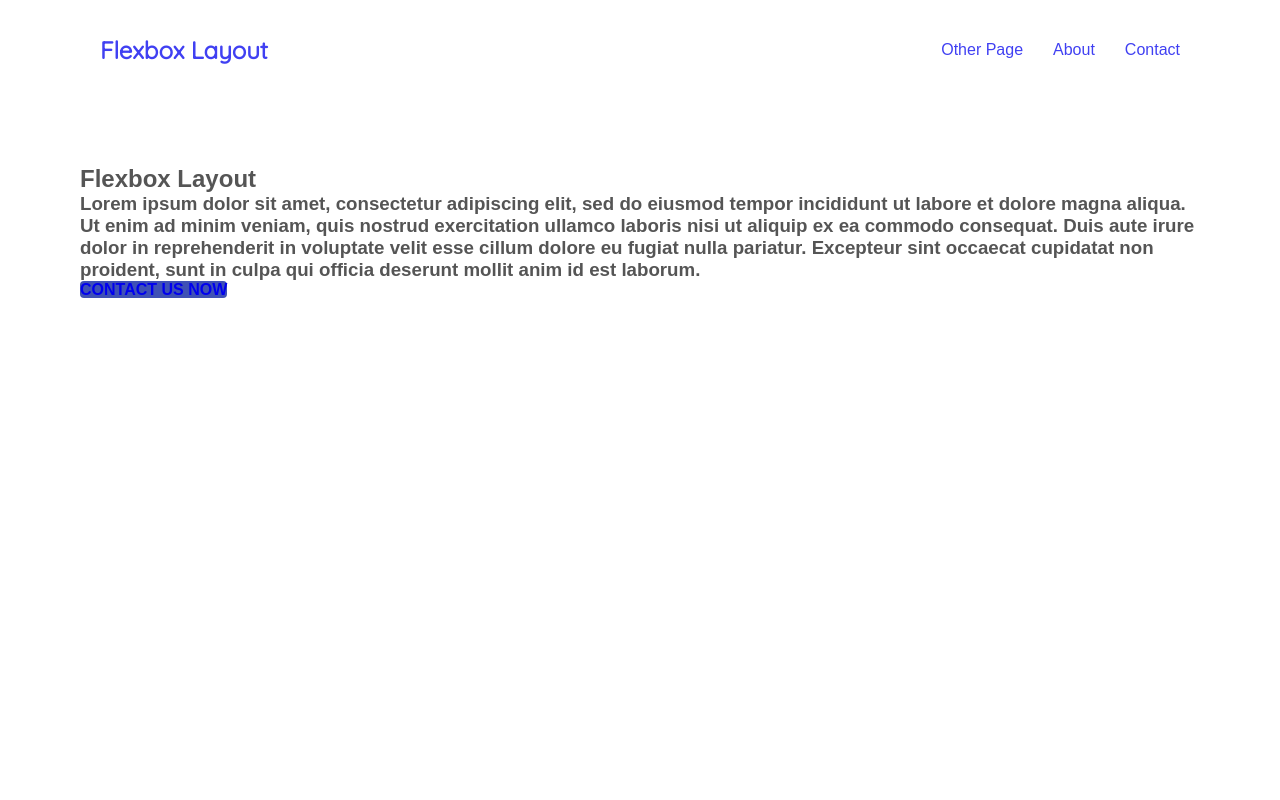
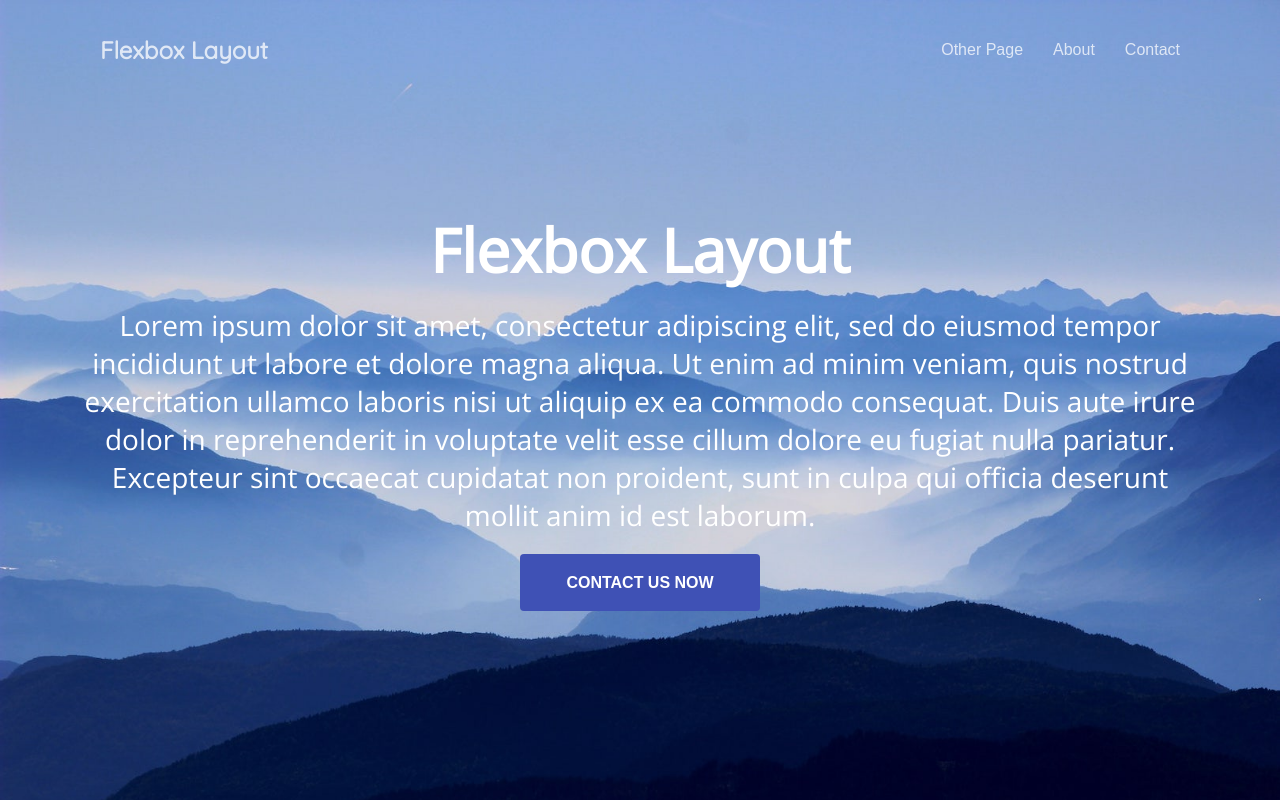
Before and after one commit to mullaned/CSS-flexbox-layout, a plain HTML site: page index.html in a window 1280 px wide. Drawn offline with nearby package versions, Linux system fonts and the light colour scheme.

Commit message:
hero styles

```diff
--- a/assets/css/styles.css
+++ b/assets/css/styles.css
@@ -1,7 +1,9 @@
+/*General Styles*/
+
 * {
 	margin: 0;
 	padding: 0;
-    box-sizing: border-box'
+	box-sizing: border-box;
 }
 
 html {
@@ -16,6 +18,7 @@ nav {
 a {
 	text-decoration: none;
 	opacity: 0.75;
+	color: #fff;
 }
 
 a:hover {
@@ -38,15 +41,18 @@ section {
 	padding: 100px 80px;
 }
 
-/* Header Styles */
+/*Header Styles*/
 
 header {
+	position: absolute;
+	width: 100%;
 	display: flex;
 	justify-content: space-between;
 	align-items: center;
 	padding: 35px 100px 0;
+	animation: 1s fadein 0.5s forwards;
 	opacity: 0;
-    animation: 1s fadein 0.5s forwards;
+	color: #fff;
 }
 
 @keyframes fadein {
@@ -68,5 +74,50 @@ header nav li {
 	margin: 0 15px;
 }
 
+/*Hero Styles*/
 
-/* Hero Styles */
+.hero {
+	position: relative;
+	justify-content: center;
+	text-align: center;
+	min-height: 100vh;
+	color: #fff;
+}
+
+.hero .background-image {
+	position: absolute;
+	top: 0;
+	left: 0;
+	width: 100%;
+	height: 100%;
+	background-size: cover;
+	z-index: -1;
+	background-color: #80a3db;
+}
+
+.hero h1 {
+	font: bold 60px "Open Sans", sans-serif;
+	margin-bottom: 15px;
+}
+
+.hero h3 {
+	font: normal 28px "Open Sans", sans-serif;
+	margin-bottom: 40px;
+}
+
+.hero a.btn {
+	padding: 20px 46px;
+}
+
+.hero-content-area {
+	opacity: 0;
+	margin-top: 100px;
+	animation: 1s slidefade 1s forwards;
+}
+
+@keyframes slidefade {
+	100% {
+		opacity: 1;
+		margin: 0;
+	}
+}
```
Lines whose indentation alone changed are shown as unchanged.
